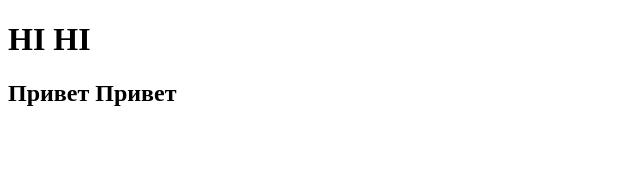
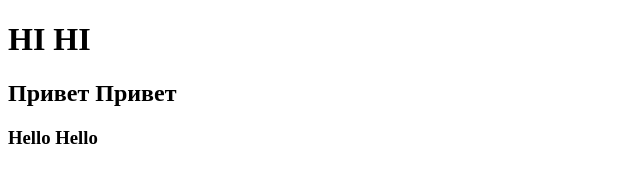
Before and after one commit to kasyanow/test_p, a plain HTML site: page index.html in a window 1280 px wide. Shown: the whole page, without its empty margins (0-640 px from the left). Drawn offline with Linux system fonts and the light colour scheme.

Commit message:
add text h3

```diff
--- a/index.html
+++ b/index.html
@@ -8,5 +8,7 @@
 <body>
     <H1>HI HI </H1>
     <h2>Привет Привет</h2>
+
+    <h3>Hello Hello</h3>
 </body>
 </html>
```
